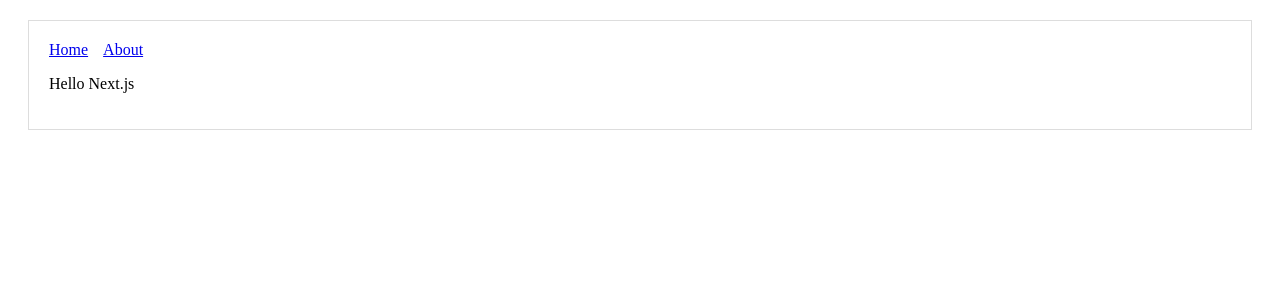
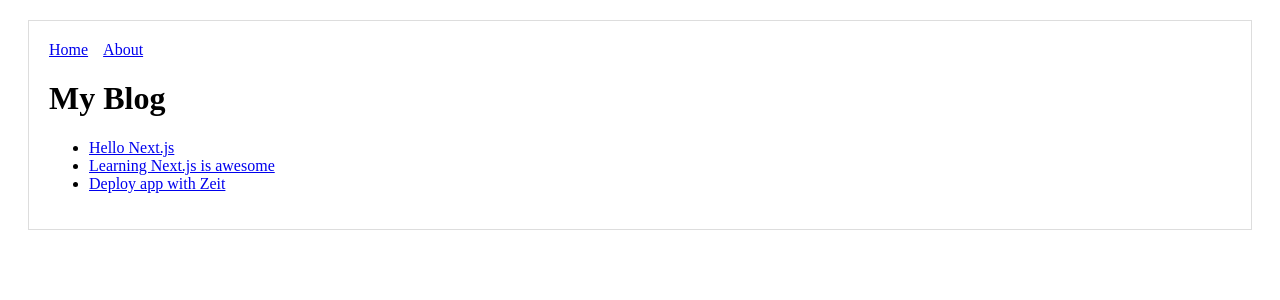
Before and after one commit to picklu/nextapp, a Next.js app: page / in a window 1280 px wide. Shown: the top 300 px of the page. Built offline with nearby package versions, Linux system fonts and the light colour scheme.

Commit message:
Create dynamic pages

```diff
--- a/pages/index.js
+++ b/pages/index.js
@@ -1,7 +1,21 @@
 import Layout from '../components/MyLayout';
+import Link from 'next/link';
+
+const PostLink = props => (
+    <li>
+        <Link href={ `/post?title=${props.title}` }>
+            <a>{ props.title }</a>
+        </Link>
+    </li>
+);
 
 export default () => (
     <Layout>
-        <p>Hello Next.js</p>
+        <h1>My Blog</h1>
+        <ul>
+            <PostLink title="Hello Next.js" />
+            <PostLink title="Learning Next.js is awesome" />
+            <PostLink title="Deploy app with Zeit" />
+        </ul>
     </Layout>
 );
```
Also changed, not shown: pages/post.js (added, +11 -0 lines).
